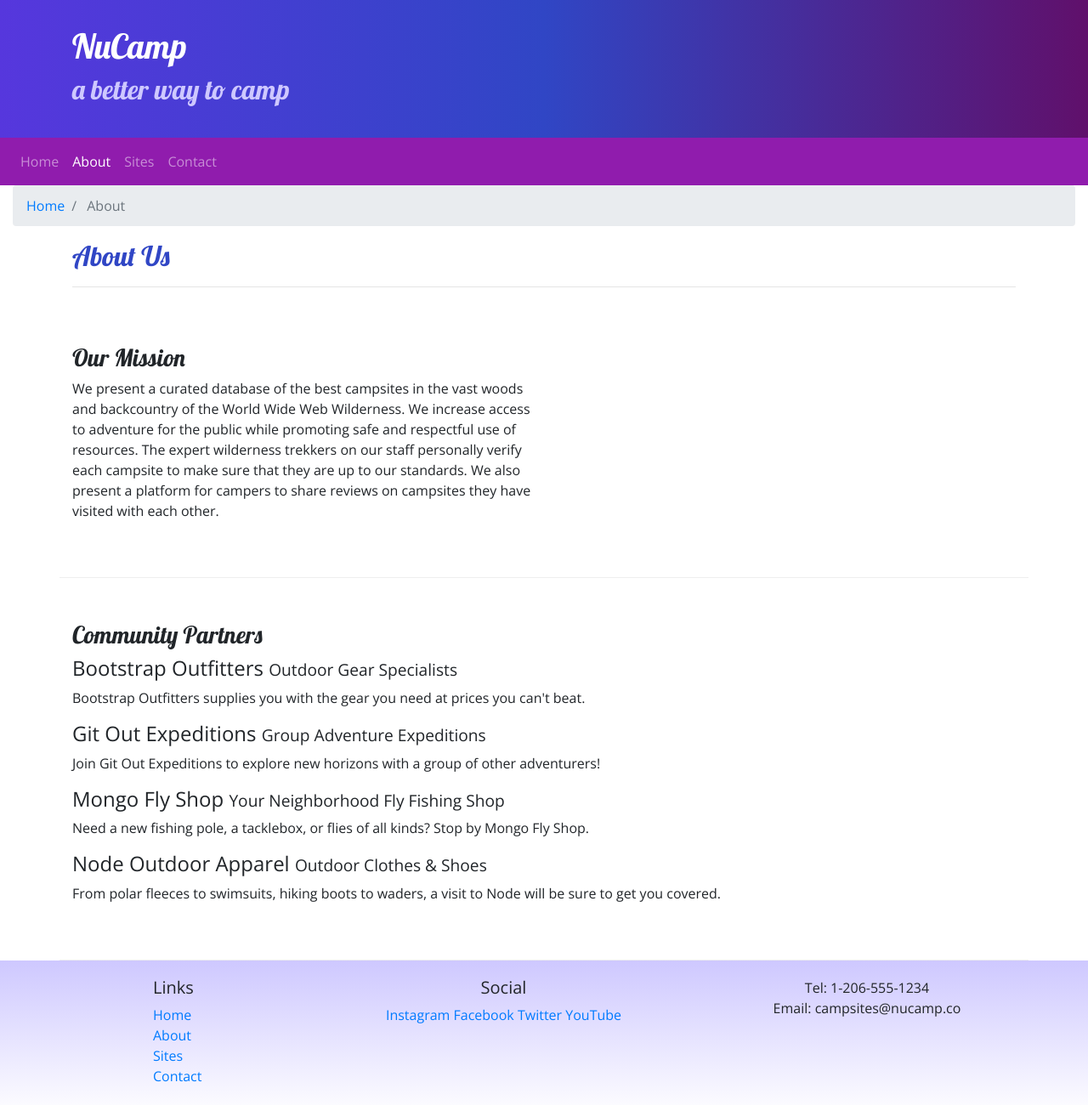
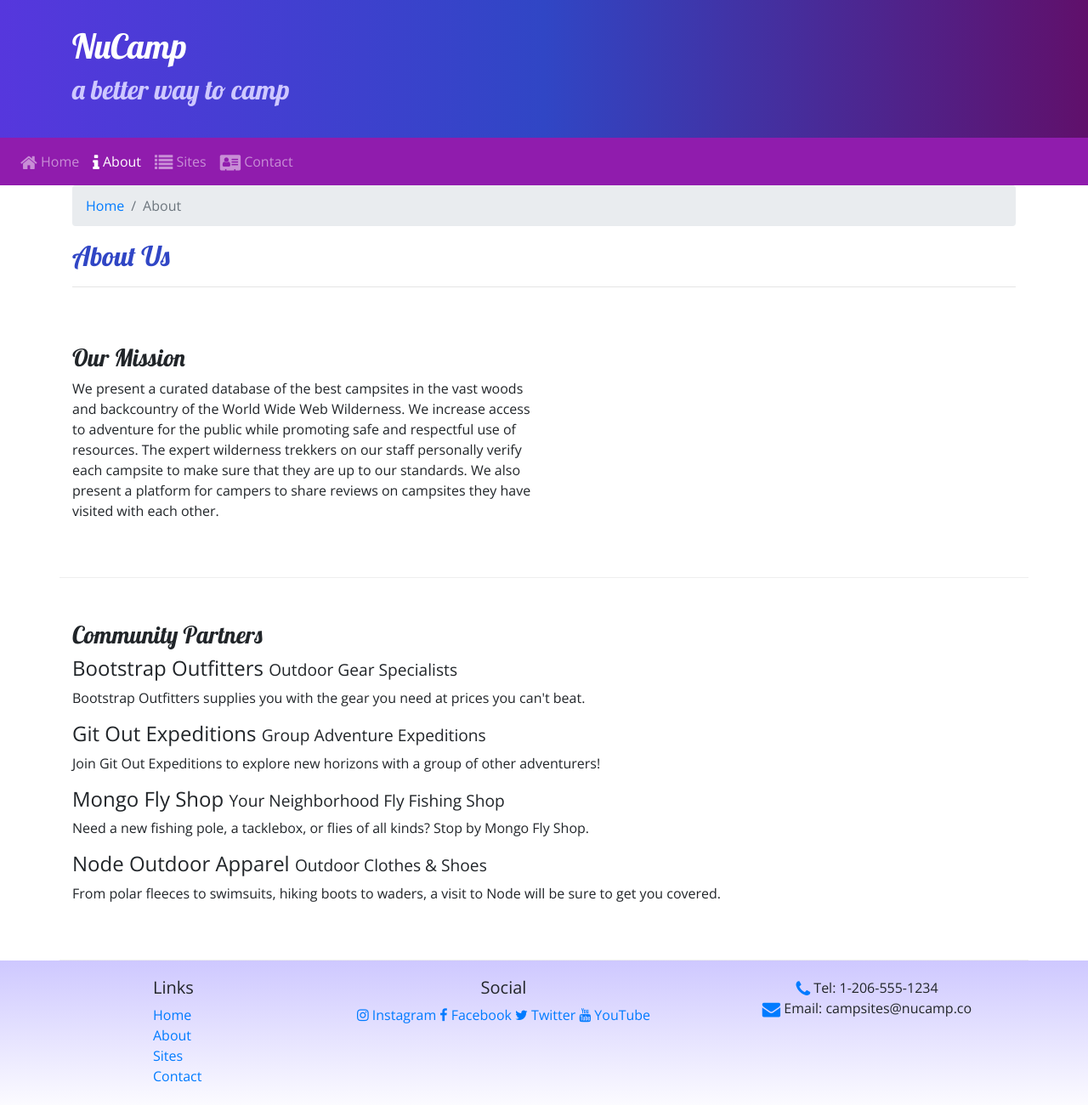
Before and after one commit to fpime001/nucampsite, a website: page aboutus.html in a window 1280 px wide. Shown: the whole page at 85% size. Drawn offline with nearby package versions, Linux system fonts and the light colour scheme.

Commit message:
Icon Fonts

```diff
--- a/aboutus.html
+++ b/aboutus.html
@@ -10,6 +10,7 @@
     <link rel="stylesheet" href="node_modules/bootstrap/dist/css/bootstrap.min.css">
 
     <!-- Additions CSS -->
+    <link rel="stylesheet" href="node_modules/font-awesome/css/font-awesome.min.css" />
     <link rel="stylesheet" href="https://fonts.googleapis.com/css?family=Lobster|Open+Sans" />
     <link rel="stylesheet" href="css/styles.css">
 
@@ -35,24 +36,21 @@
         </button>
         <div class="collapse navbar-collapse" id="nucampNavbar">
             <ul class="navbar-nav">
-                <li class="nav-item"> <a class="nav-link" href="index.html"> Home </a> </li>
-                <li class="nav-item active"> <a class="nav-link" href="#"> About </a> </li>
-                <li class="nav-item"> <a class="nav-link" href="#"> Sites </a> </li>
-                <li class="nav-item"> <a class="nav-link" href="#"> Contact </a> </li>
+                <li class="nav-item"> <a class="nav-link" href="index.html"> <i class="fa fa-home fa-lg"> </i> Home </a> </li>
+                <li class="nav-item active"> <a class="nav-link" href="#"> <i class="fa fa-info fa-lg"> </i> About </a> </li>
+                <li class="nav-item"> <a class="nav-link" href="#"> <i class="fa fa-list fa-lg"> </i> Sites </a> </li>
+                <li class="nav-item"> <a class="nav-link" href="#"> <i class="fa fa-address-card fa-lg"> </i> Contact </a> </li>
             </ul>
         </div>
     </nav>
 
-    <div class="col">
-        <ol class="breadcrumb">
-            <li class="breadcrumb-item"> <a href="index.html"> Home </a> </li>
-            <li class="breadcrumb-item active"> About </li>
-        </ol>
-    </div>
-
     <div class="container">
         <div class="row">
             <div class="col">
+                <ol class="breadcrumb">
+                    <li class="breadcrumb-item"><a href="index.html">Home</a></li>
+                    <li class="breadcrumb-item active">About</li>
+                </ol>
                <h2>About Us</h2>
                <hr />
             </div>
@@ -94,14 +92,15 @@
                 </div>
                 <div class="col-6 col-sm-5 text-center">
                     <h5>Social</h5>
-                    <a href="http://instagram.com/">Instagram</a>
-                    <a href="http://facebook.com/">Facebook</a>
-                    <a href="http://twitter.com/">Twitter</a>
-                    <a href="http://youtube.com/">YouTube</a>
+                    <a href="http://instagram.com/"> <i class="fa fa-instagram"> </i> Instagram</a>
+                    <a href="http://facebook.com/"> <i class="fa fa-facebook"> </i> Facebook</a>
+                    <a href="http://twitter.com/"> <i class="fa fa-twitter"> </i> Twitter</a>
+                    <a href="http://youtube.com/"> <i class="fa fa-youtube"> </i> YouTube</a>
                 </div>
+
                 <div class="col-sm-4 text-center">
-                    Tel: 1-206-555-1234<br />
-                    Email: campsites@nucamp.co
+                    <i class="fa fa-phone fa-lg text-primary"> </i> Tel: 1-206-555-1234<br />
+                    <i class="fa fa-envelope fa-lg text-primary"> </i> Email: campsites@nucamp.co
                 </div>
            </div>
         </div>
--- a/package.json
+++ b/package.json
@@ -15,6 +15,7 @@
   },
   "dependencies": {
     "bootstrap": "^4.0.0",
+    "font-awesome": "^4.7.0",
     "jquery": "^3.3.1",
     "popper.js": "^1.12.9"
   }
```
Also changed, not shown: index.html (+14 -10 lines), 1 other file.
